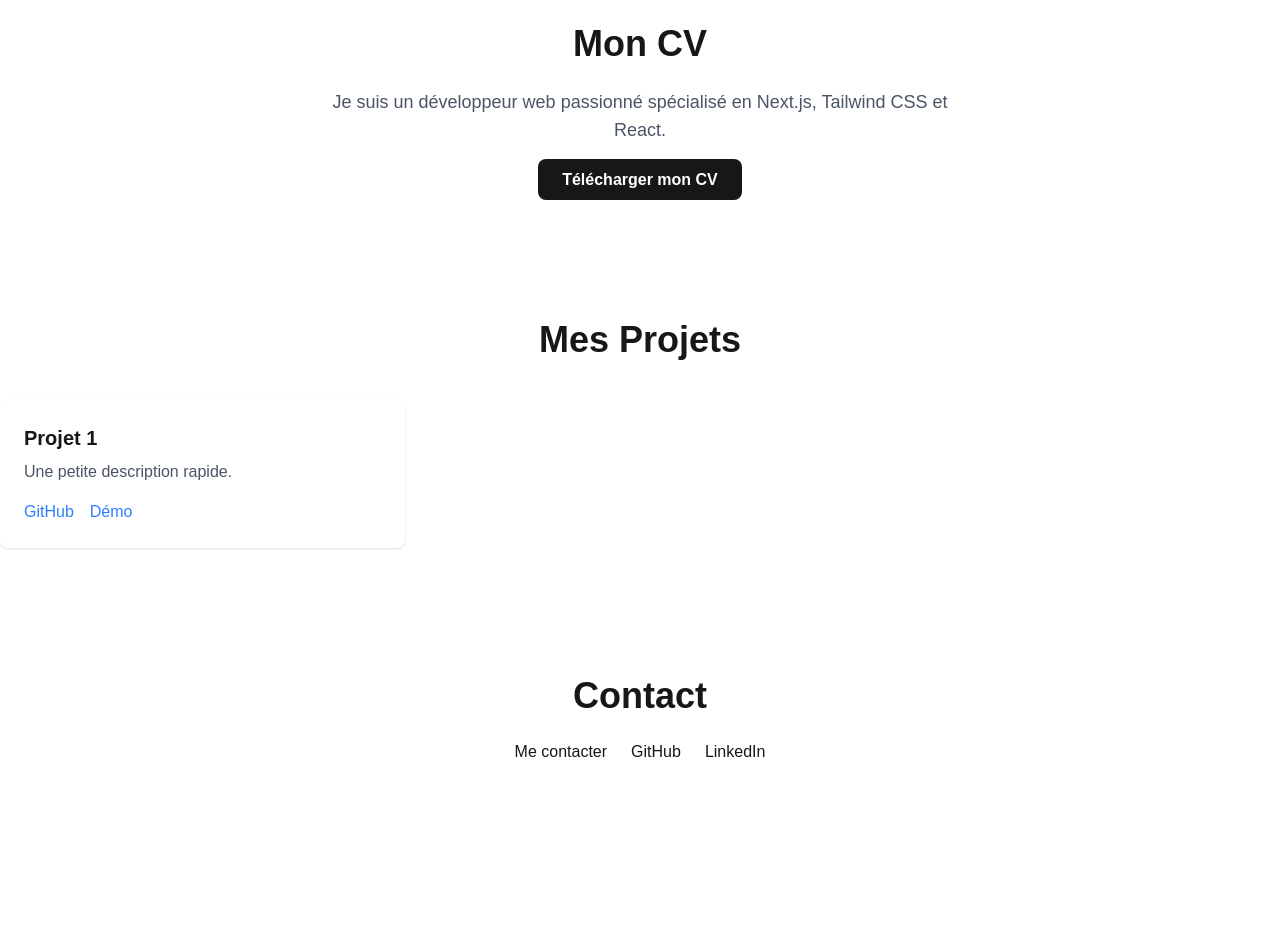
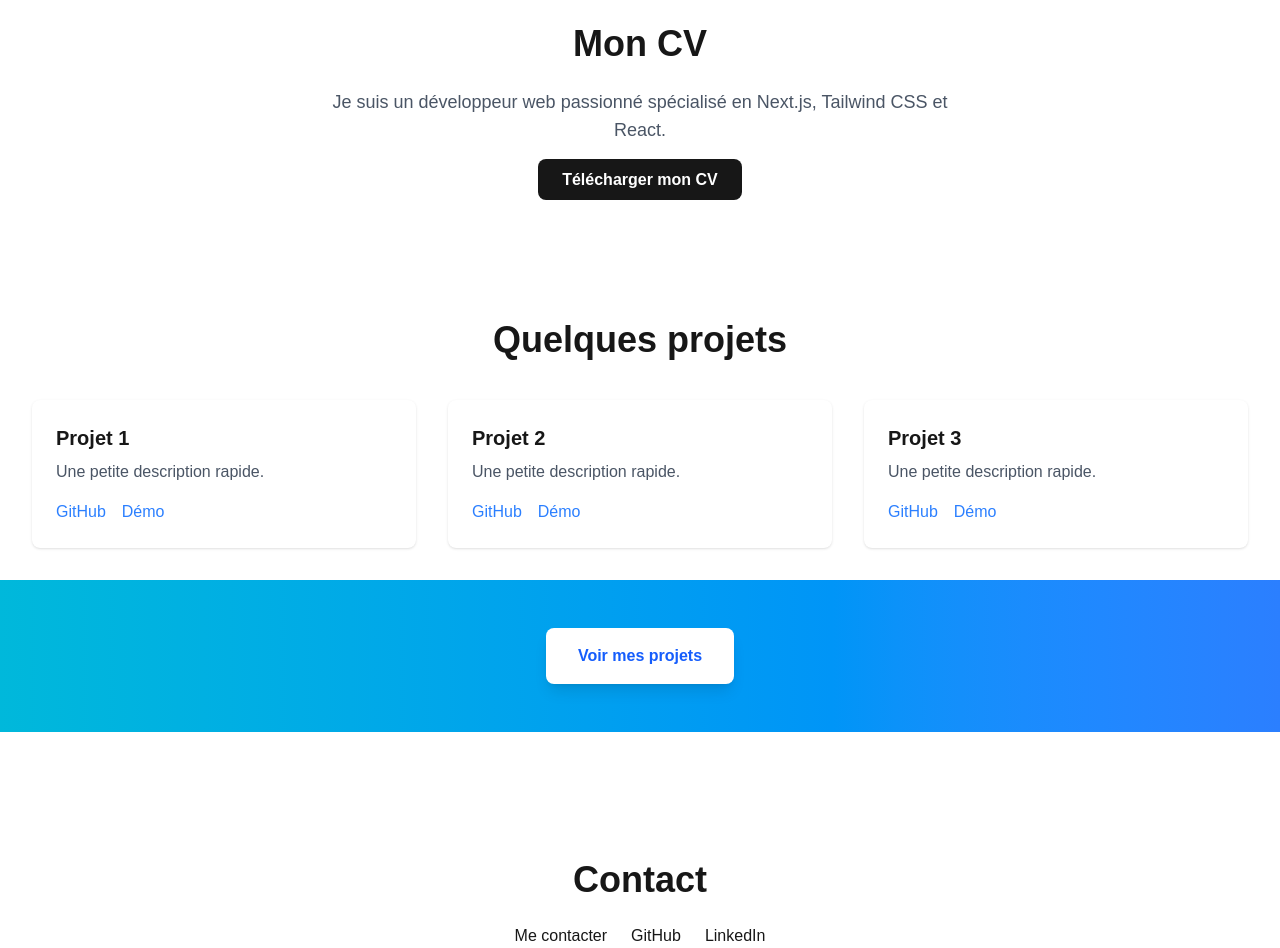
Before and after one commit to Ivann212/portfolio1, a Next.js app: page / in a window 1280 px wide. Before the commit the page ends 800 px from the top, so only its background shows below. Built offline with nearby package versions, Linux system fonts and the light colour scheme.

Commit message:
add projectPage

```diff
--- a/app/page.tsx
+++ b/app/page.tsx
@@ -1,5 +1,6 @@
 "use client";
 import { motion } from "framer-motion";
+import Link from "next/link";
 
 
 
@@ -36,10 +37,10 @@ export default function Home() {
           whileInView={{ opacity: 1, y: 0 }}
           transition={{ duration: 0.8 }}
         >
-          Mes Projets
+          Quelques projets
         </motion.h2>
-        <div className="grid grid-cols-1 md:grid-cols-3 gap-8">
-          {/* Exemple projet */}
+        <div className="grid grid-cols-1 md:grid-cols-3 gap-8 px-8">
+          {/* projet 1 */}
           <div className="p-6 bg-white shadow rounded-lg hover:shadow-lg transition">
             <h3 className="text-xl font-semibold mb-2">Projet 1</h3>
             <p className="text-gray-600 mb-4">Une petite description rapide.</p>
@@ -48,7 +49,38 @@ export default function Home() {
               <a href="https://ton-projet-demo.com" target="_blank" className="text-blue-500 hover:underline">Démo</a>
             </div>
           </div>
-          {/* Dupliques ce bloc pour chaque projet */}
+          {/* projet 2 */}
+          <div className="p-6 bg-white shadow rounded-lg hover:shadow-lg transition">
+            <h3 className="text-xl font-semibold mb-2">Projet 2</h3>
+            <p className="text-gray-600 mb-4">Une petite description rapide.</p>
+            <div className="flex gap-4">
+              <a href="https://github.com/ton-projet" target="_blank" className="text-blue-500 hover:underline">GitHub</a>
+              <a href="https://ton-projet-demo.com" target="_blank" className="text-blue-500 hover:underline">Démo</a>
+            </div>
+          </div>
+          {/* projet 3 */}
+          <div className="p-6 bg-white shadow rounded-lg hover:shadow-lg transition">
+            <h3 className="text-xl font-semibold mb-2">Projet 3</h3>
+            <p className="text-gray-600 mb-4">Une petite description rapide.</p>
+            <div className="flex gap-4">
+              <a href="https://github.com/ton-projet" target="_blank" className="text-blue-500 hover:underline">GitHub</a>
+              <a href="https://ton-projet-demo.com" target="_blank" className="text-blue-500 hover:underline">Démo</a>
+            </div>
+          </div>
+
+        </div>
+        <div className="my-8 bg-gradient-to-r from-cyan-500 to-blue-500 flex items-center justify-center py-12">
+          <motion.div
+            initial={{ opacity: 0, y: -20 }}
+            animate={{ opacity: 1, y: 0 }}
+            transition={{ duration: 0.8 }}
+          >
+            <Link href="/projets">
+              <button className="px-8 py-4 bg-white text-blue-600 font-bold rounded-lg shadow-lg hover:bg-gray-100 transition">
+                Voir mes projets
+              </button>
+            </Link>
+          </motion.div>
         </div>
       </section>
 
--- /dev/null
+++ b/app/projets/page.tsx
@@ -0,0 +1,19 @@
+"use client";
+
+import { motion } from "framer-motion";
+
+export default function ProjetsPage() {
+  return (
+    <main className="min-h-screen flex flex-col items-center justify-center p-8">
+      <motion.h1
+        className="text-5xl font-bold mb-8 text-foreground"
+        initial={{ opacity: 0, y: -50 }}
+        animate={{ opacity: 1, y: 0 }}
+        transition={{ duration: 0.8 }}
+      >
+        Mes projets
+      </motion.h1>
+
+    </main>
+  );
+}
```
